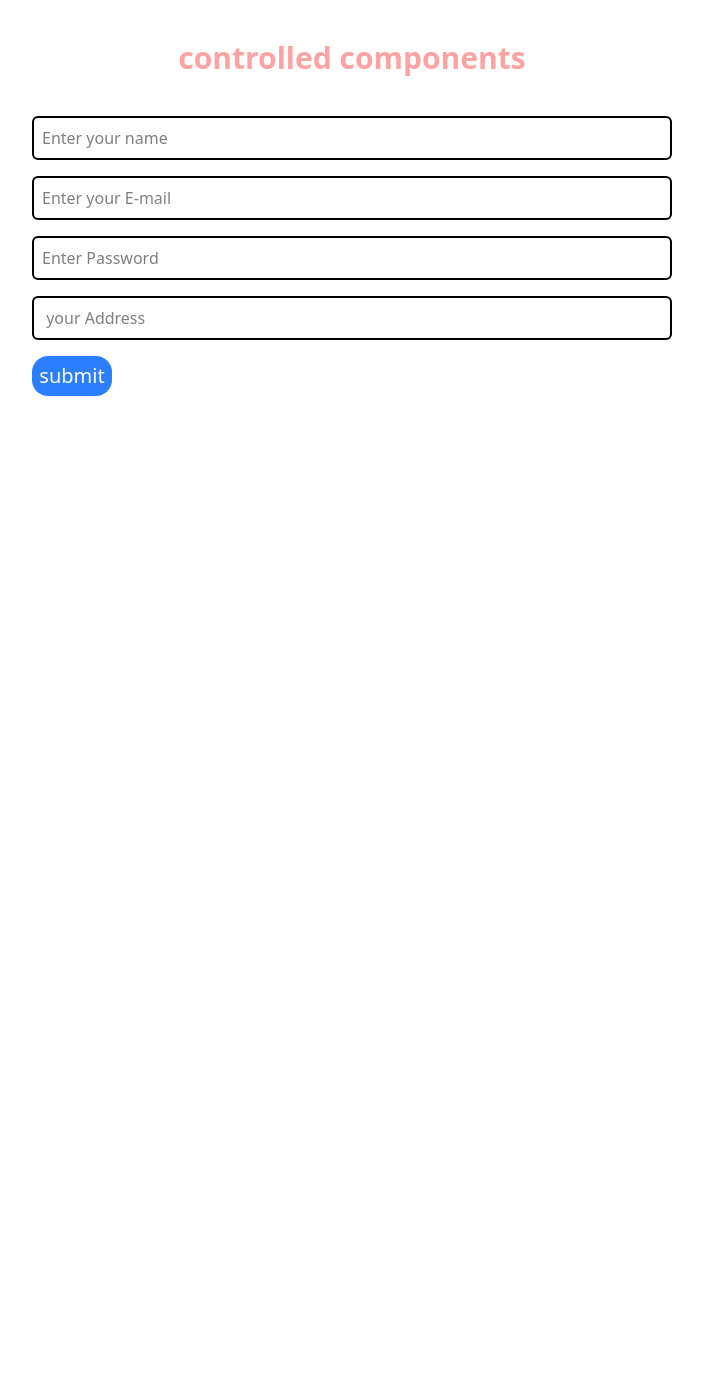
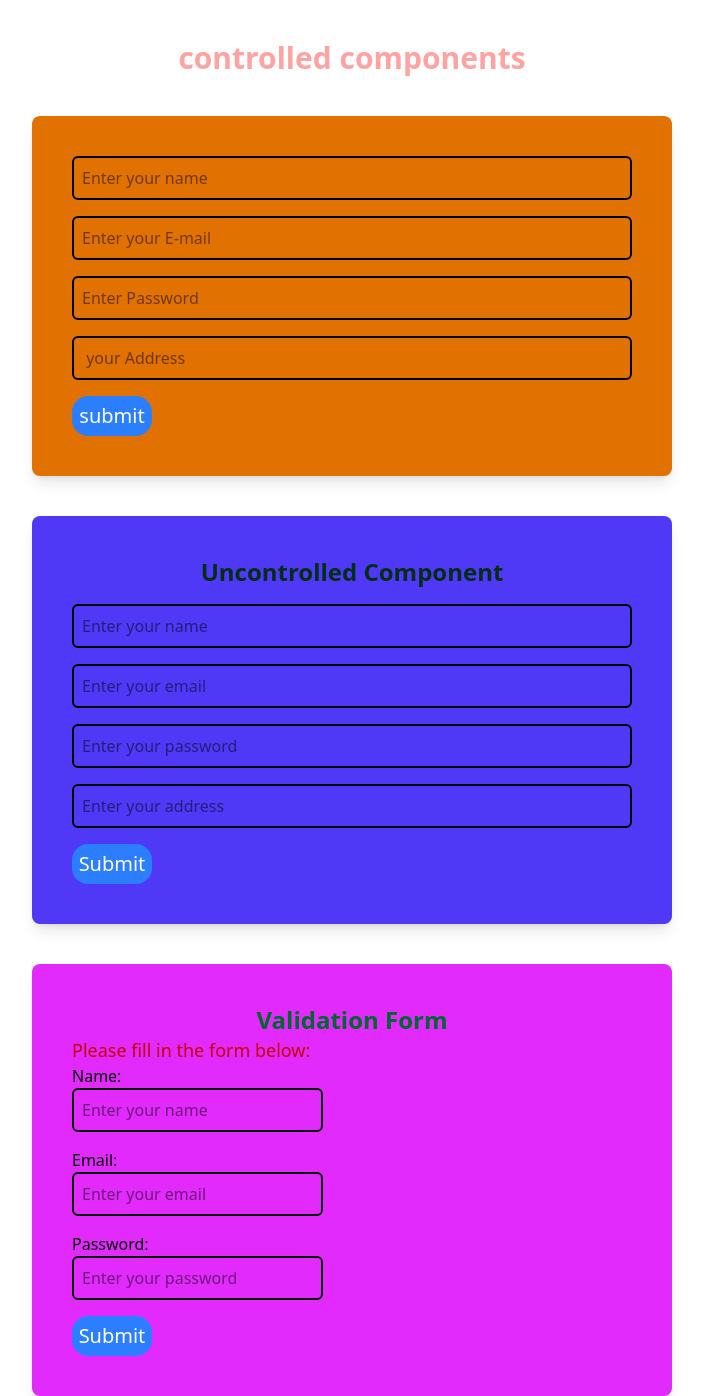
Before and after one commit to sunita0987/form-validation, a React (Vite) app: page / in a window 1280 px wide. Shown: the whole page, without its empty margins (288-991 px from the left). Before the commit the page ends 800 px from the top, so only its background shows below. Built offline with nearby package versions, Linux system fonts and the light colour scheme.

Commit message:
bg-color change

```diff
--- a/src/App.jsx
+++ b/src/App.jsx
@@ -9,8 +9,8 @@ function App() {
   return (
     <>
 <Form/>
-{/* <Uncontrolled/>
- <Validation/> */}
+<Uncontrolled/>
+ <Validation/>
     </>
   )
 }
--- a/src/components/Form.jsx
+++ b/src/components/Form.jsx
@@ -16,7 +16,7 @@ function form() {
         }
       }
 
-        className="flex flex-col gap-4 w-1/2 mx-auto mt-10"
+        className="flex flex-col gap-4 w-1/2 mx-auto mt-10 bg-amber-600 p-10 rounded-lg shadow-lg"
       >
         <input
           type="text"
--- a/src/components/Uncontrolled.jsx
+++ b/src/components/Uncontrolled.jsx
@@ -10,8 +10,8 @@ function Uncontrolled() {
     alert(`your name: ${nameRef.current.value}`);
   };
   return (
-    <div className="flex flex-col gap-4 w-1/2 mx-auto mt-10">
-      <h2 className="text-2xl font-bold text-fuchsia-600 text-center"> Uncontrolled Component </h2>
+    <div className="flex flex-col gap-4 w-1/2 mx-auto mt-10 bg-indigo-600 p-10 rounded-lg shadow-lg">
+      <h2 className="text-2xl font-bold text-green-950 text-center"> Uncontrolled Component </h2>
       <form onSubmit={handleSubmit} className="flex flex-col gap-4">
         <input
           type="text"
--- a/src/components/Validation.jsx
+++ b/src/components/Validation.jsx
@@ -6,39 +6,31 @@ function Validation() {
     email: "",
     password: "",
   });
-
   const [errors, setErrors] = useState({});
-
   const validate = () => {
     const newErrors = {};
-
     if (!formData.name.trim()) {
       newErrors.name = "Name is required";
     }
-
     if (!formData.email) {
       newErrors.email = "Email is required";
     } else if (!/\S+@\S+\.\S+/.test(formData.email)) {
       newErrors.email = "Email is invalid";
     }
-
     if (!formData.password) {
       newErrors.password = "Password is required";
     } else if (formData.password.length < 6) {
       newErrors.password = "Password must be at least 6 characters";
     }
-
     setErrors(newErrors);
     return Object.keys(newErrors).length === 0;
   };
-
   const handleChange = (e) => {
     setFormData({
       ...formData,
       [e.target.name]: e.target.value,
     });
   };
-
   const handleSubmit = (e) => {
     e.preventDefault();
     if (validate()) {
@@ -48,12 +40,11 @@ function Validation() {
       setErrors({});
     }
   };
-
   return (
-    <form onSubmit={handleSubmit} noValidate className="flex flex-col gap-4 w-1/2 mx-auto mt-10">
+    <form onSubmit={handleSubmit} noValidate className="flex flex-col gap-4 w-1/2 mx-auto mt-10 bg-fuchsia-500 p-10 rounded-lg shadow-lg">
       <div>
         <h2 className="text-2xl font-bold text-green-800 text-center">Validation Form</h2>
-        <p className="text-sm text-gray-500">Please fill in the form below:</p>
+        <p className="text-lg text-red-700">Please fill in the form below:</p>
         <label>Name:</label>
         <br />
         <input
@@ -66,7 +57,6 @@ function Validation() {
         />
         {errors.name && <p style={{ color: "red" }}>{errors.name}</p>}
       </div>
-
       <div>
         <label>Email:</label>
         <br />
@@ -80,7 +70,6 @@ function Validation() {
         />
         {errors.email && <p style={{ color: "red" }}>{errors.email}</p>}
       </div>
-
       <div>
         <label>Password:</label>
         <br />
@@ -103,5 +92,4 @@ function Validation() {
     </form>
   );
 }
-
 export default Validation;
```
